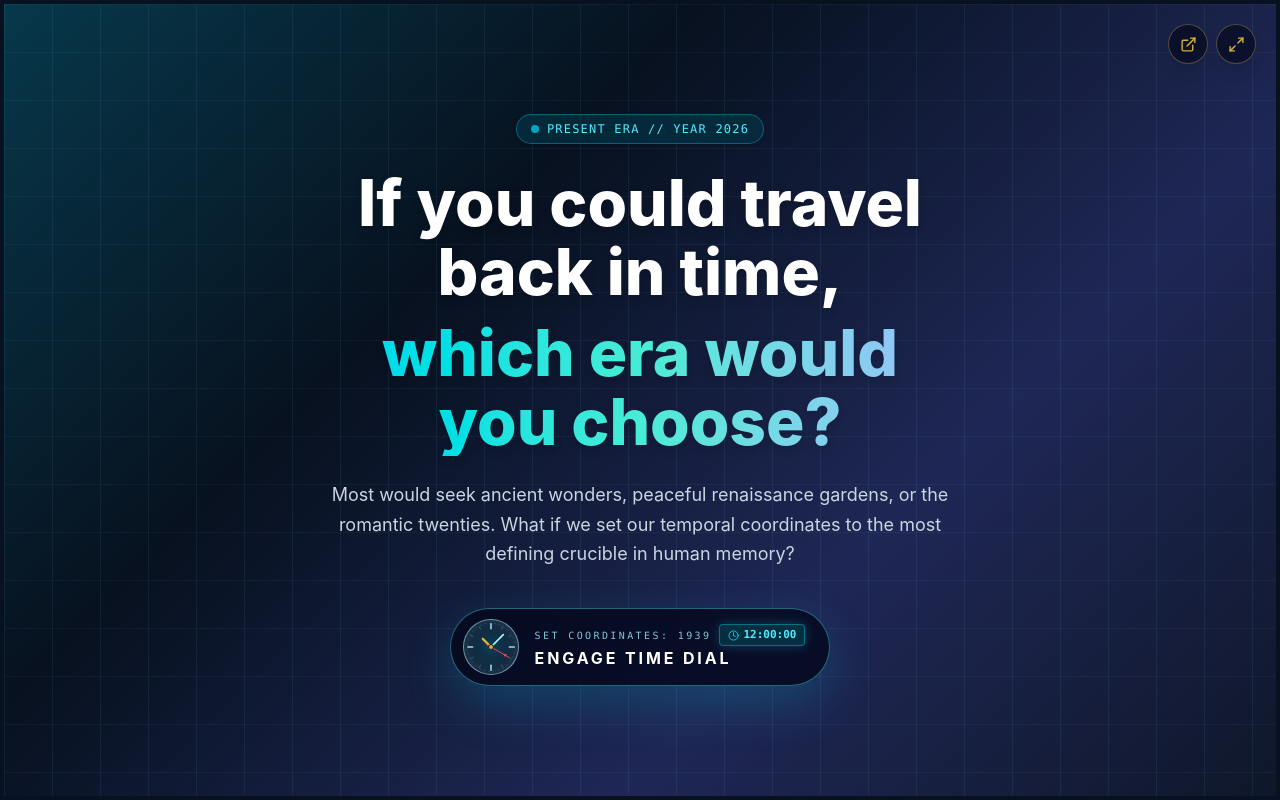
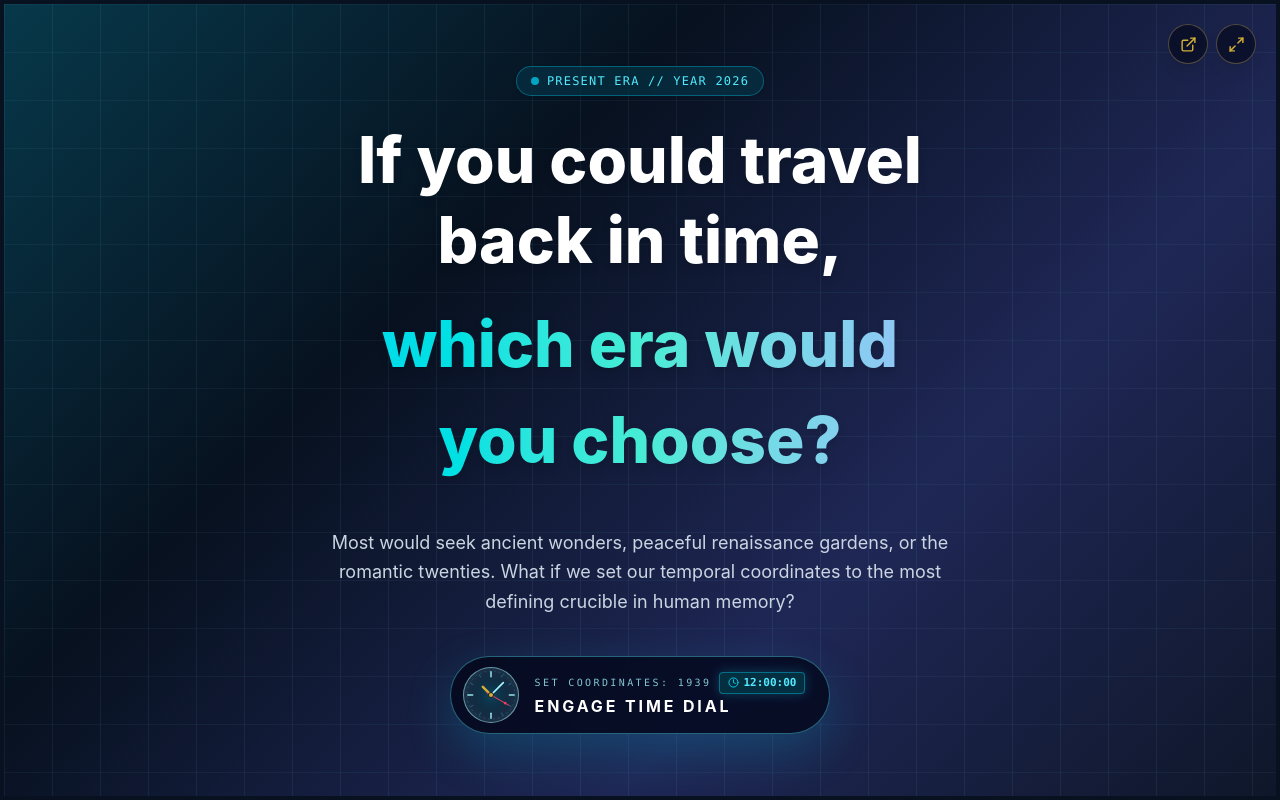
Before and after one commit to manfriendsss/ww2, a React (Vite) app: page / in a window 1280 px wide. Built offline with nearby package versions, Linux system fonts and the light colour scheme.

Commit message:
fix: prevent descender clipping on which era would you choose text

```diff
--- a/src/components/slides/variants/TimeMachineIntro.tsx
+++ b/src/components/slides/variants/TimeMachineIntro.tsx
@@ -306,9 +306,9 @@ export const TimeMachineIntro: React.FC<TimeMachineIntroProps> = ({
                 PRESENT ERA // YEAR 2026
               </div>
 
-              <h1 className="mx-auto text-balance text-3xl sm:text-5xl lg:text-[64px] font-extrabold text-white tracking-normal leading-[1.08] drop-shadow-lg">
+              <h1 className="mx-auto text-balance text-3xl sm:text-5xl lg:text-[64px] font-extrabold text-white tracking-normal leading-tight drop-shadow-lg pb-1">
                 If you could travel back in time,
-                <span className="mt-3 block bg-gradient-to-r from-cyan-400 via-teal-300 to-indigo-300 bg-clip-text text-transparent">
+                <span className="mt-3 block bg-gradient-to-r from-cyan-400 via-teal-300 to-indigo-300 bg-clip-text text-transparent pb-3 pt-1 leading-normal">
                   which era would you choose?
                 </span>
               </h1>
```
